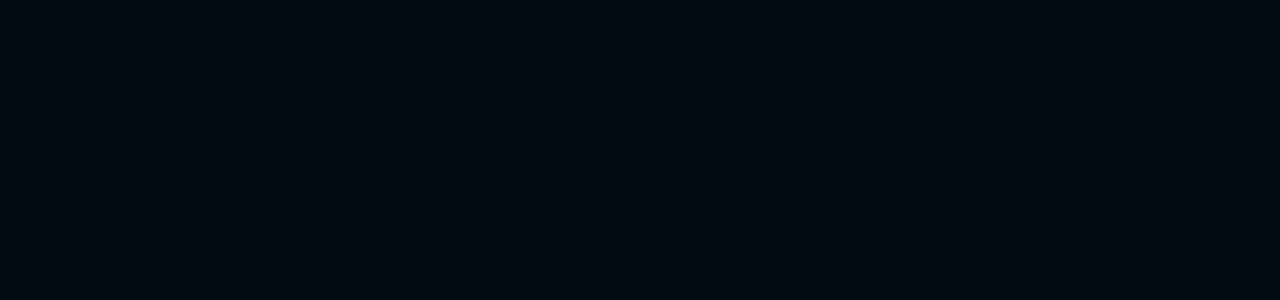
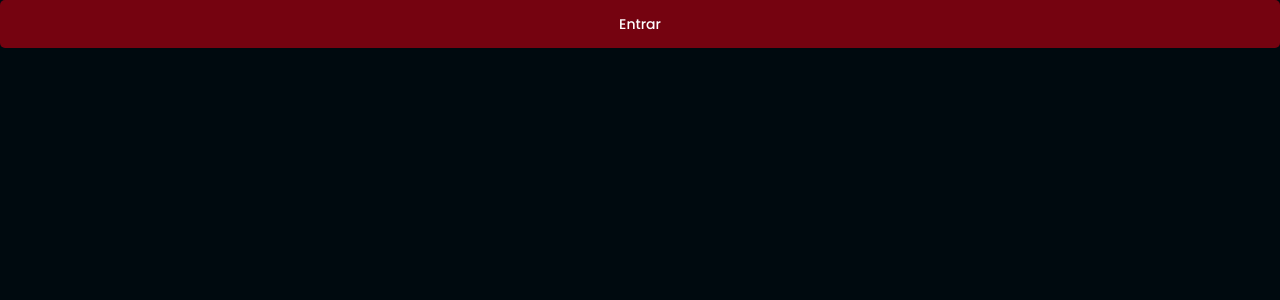
Before and after one commit to joao-sillva/food-explorer-frontend, a React (Vite) app: page / in a window 1280 px wide. Shown: the top 300 px of the page. Built offline with nearby package versions, Linux system fonts and the light colour scheme.

Commit message:
add component Button

```diff
--- /dev/null
+++ b/src/components/Button/index.jsx
@@ -0,0 +1,13 @@
+import { Container } from './styles'
+
+export function Button({ title, loading = false, ...rest }) {
+  return (
+    <Container
+      type='button'
+      disabled={loading}
+      {...rest}
+    >
+      { loading ? 'Carregando...' : title }
+    </Container>
+  )
+}
--- /dev/null
+++ b/src/components/Button/styles.js
@@ -0,0 +1,19 @@
+import styled from 'styled-components'
+
+export const Container = styled.button`
+  background: ${({ theme }) => theme.COLORS.DARK_RED};
+  color: ${({ theme }) => theme.COLORS.WHITE};
+
+  width: 100%;
+  border: none;
+  border-radius: 5px;
+  padding: 12px 32px;
+
+  font-family: 'Poppins', sans-serif;
+  font-size: 14px;
+  line-height: 24px;
+
+  &:disabled {
+    opacity: .5;
+  }
+`
--- a/src/pages/SignIn/index.jsx
+++ b/src/pages/SignIn/index.jsx
@@ -1,9 +1,10 @@
 import { Container } from './styles'
+import { Button } from '../../components/Button'
 
 export function SignIn() {
   return (
     <Container>
-
+      <Button title='Entrar' />
     </Container>
   )
 }
```
